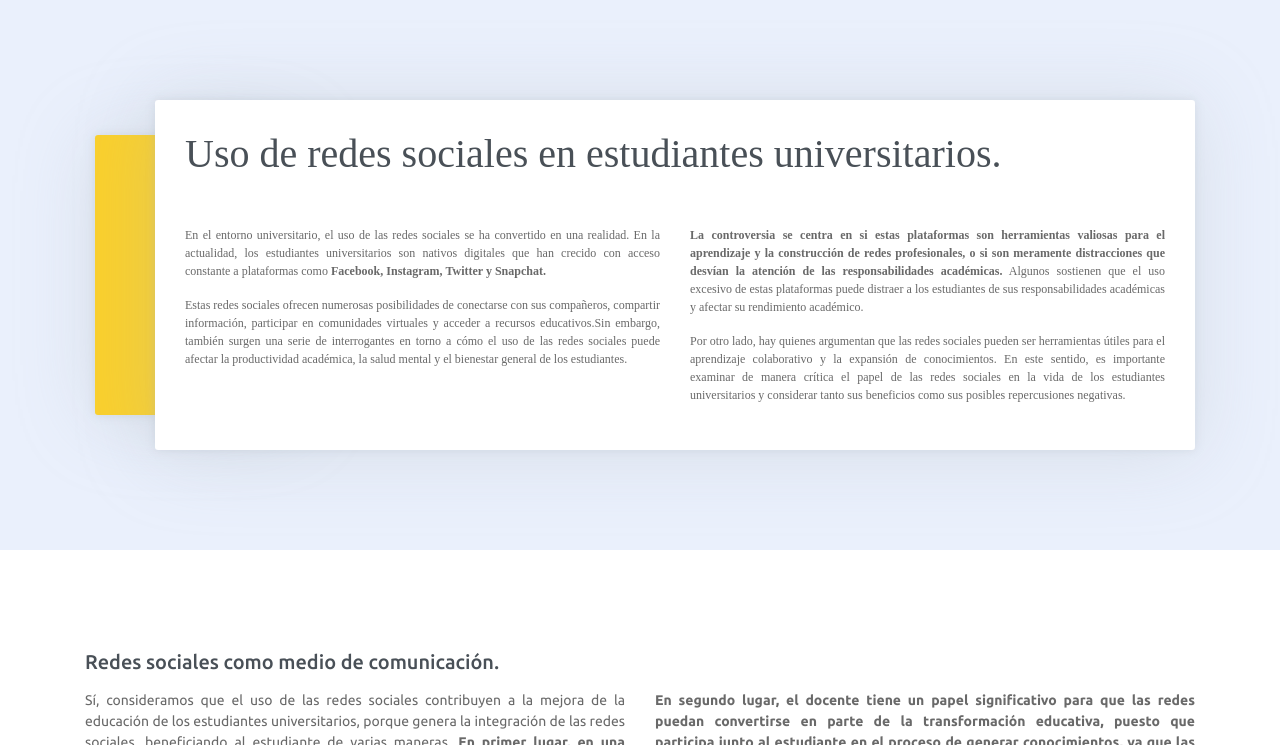
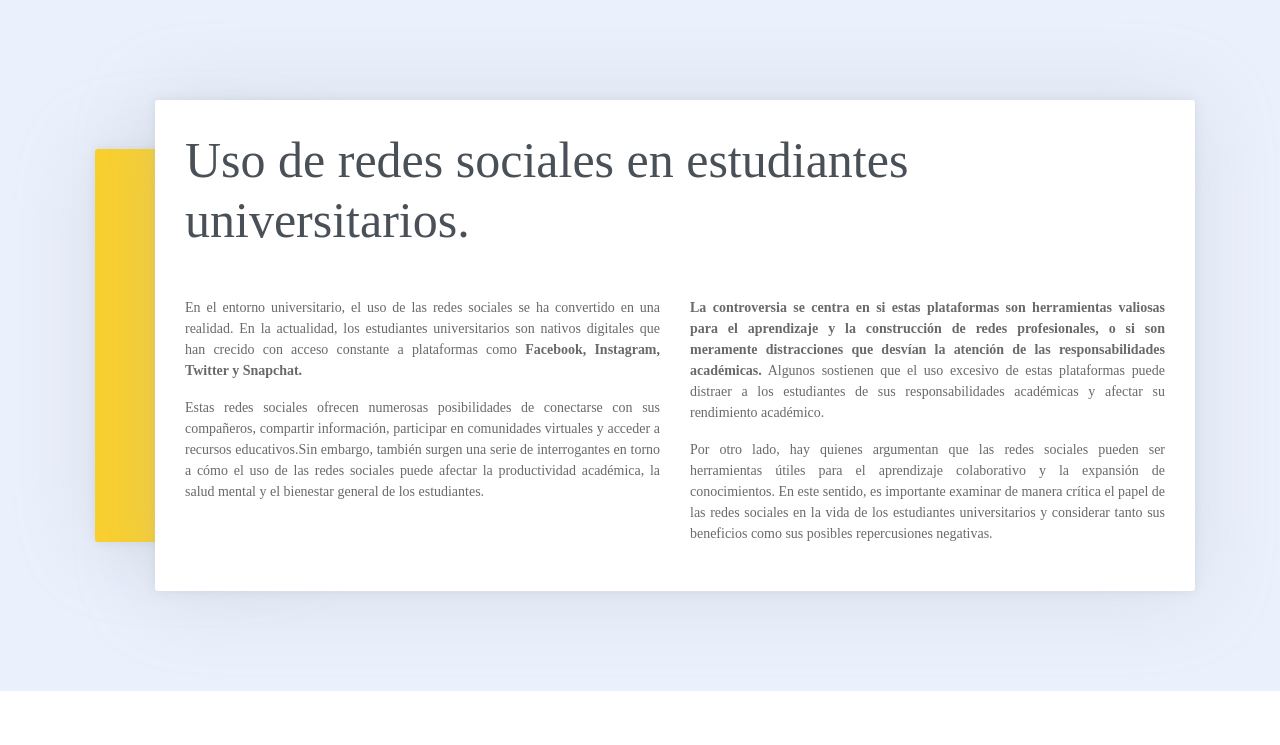
Before and after one commit to time2w8/dayanna, a plain HTML site: page index.html in a window 1280 px wide. Shown: the part 598-1343 px from the top of the page. Drawn offline with Linux system fonts and the light colour scheme.

```diff
--- a/index.html
+++ b/index.html
@@ -48,12 +48,12 @@
                 <div class="after">
                 </div>
                 <div class="content">
-                    <h2 style="font-size: 40px;font-family: 'Times New Roman', Times, serif; font-weight: ;" class="title mb-5">Uso de
+                    <h2 style="font-size: 50px;font-family: 'Times New Roman', Times, serif;" class="title mb-5">Uso de
                         redes sociales en estudiantes universitarios.
                         </h5>
                         <div class="row">
                             <div class="col">
-                                <p style="font-family: 'Times New Roman', Times, serif; font-size: 12px; line-height: 1.5;"
+                                <p style="font-family: 'Times New Roman', Times, serif;"
                                     align="justify">En el entorno universitario, el uso de las redes sociales se ha
                                     convertido en una
                                     realidad. En la actualidad, los estudiantes universitarios son nativos digitales que
@@ -61,7 +61,7 @@
                                     <b>Facebook, Instagram, Twitter y
                                         Snapchat.</b>
                                 </p>
-                                <p style="font-family: 'Times New Roman', Times, serif; font-size: 12px; line-height: 1.5;"
+                                <p style="font-family: 'Times New Roman', Times, serif;"
                                     align="justify">Estas redes sociales ofrecen numerosas posibilidades de conectarse
                                     con sus
                                     compañeros, compartir información, participar en comunidades virtuales y acceder a
@@ -71,7 +71,7 @@
                                 <p>
                             </div>
                             <div class="col">
-                                <p style="font-family: 'Times New Roman', Times, serif; font-size: 12px; line-height: 1.5;"
+                                <p style="font-family: 'Times New Roman', Times, serif;"
                                     align="justify"><b>La controversia se centra en
                                         si estas plataformas son herramientas valiosas para el aprendizaje y la
                                         construcción
@@ -81,7 +81,7 @@
                                     estas
                                     plataformas puede distraer a los estudiantes de sus responsabilidades académicas y
                                     afectar su rendimiento académico. </p>
-                                <p style="font-family: 'Times New Roman', Times, serif; font-size: 12px; line-height: 1.5;"
+                                <p style="font-family: 'Times New Roman', Times, serif;"
                                     align="justify">
                                     Por otro lado, hay quienes argumentan que las
                                     redes sociales pueden ser herramientas útiles para el aprendizaje colaborativo y la
```
